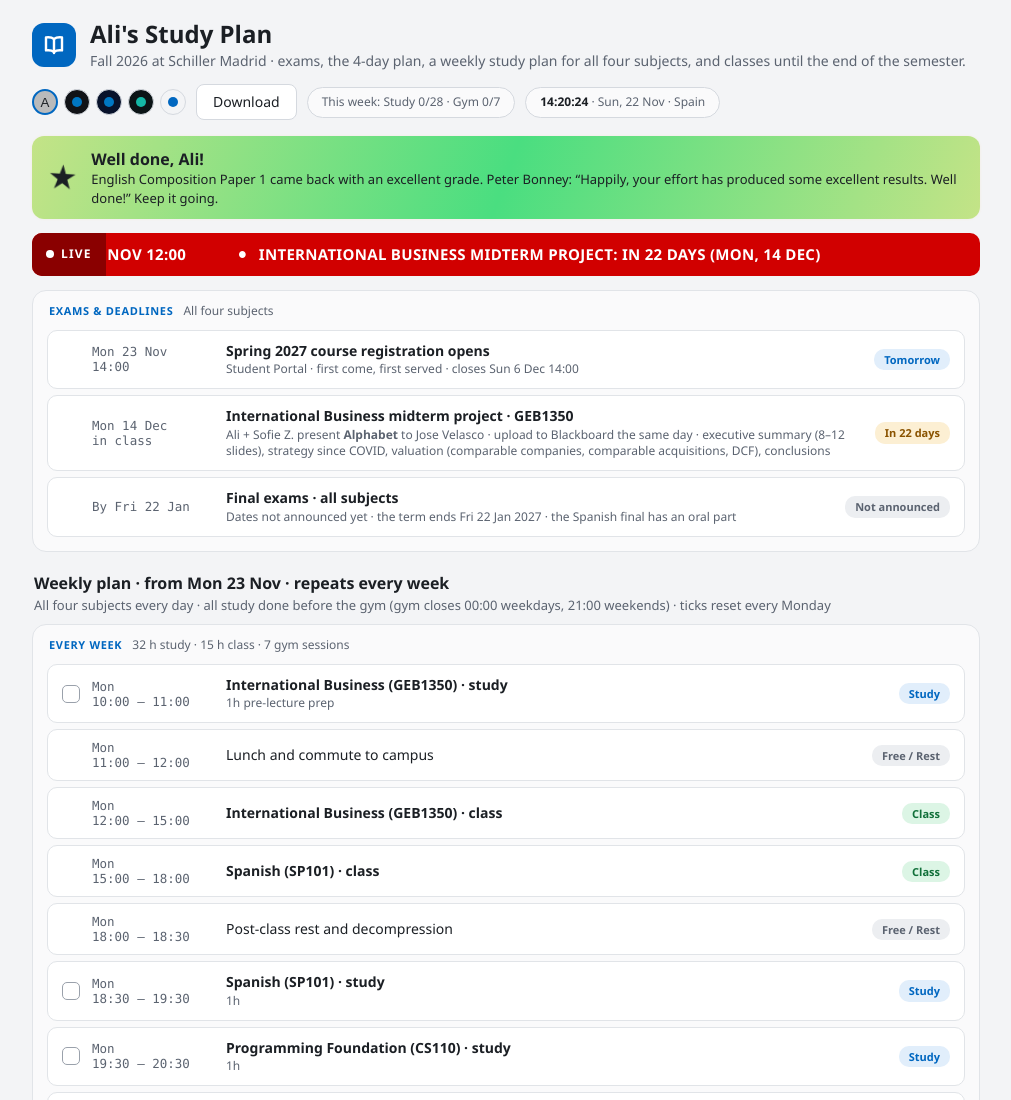
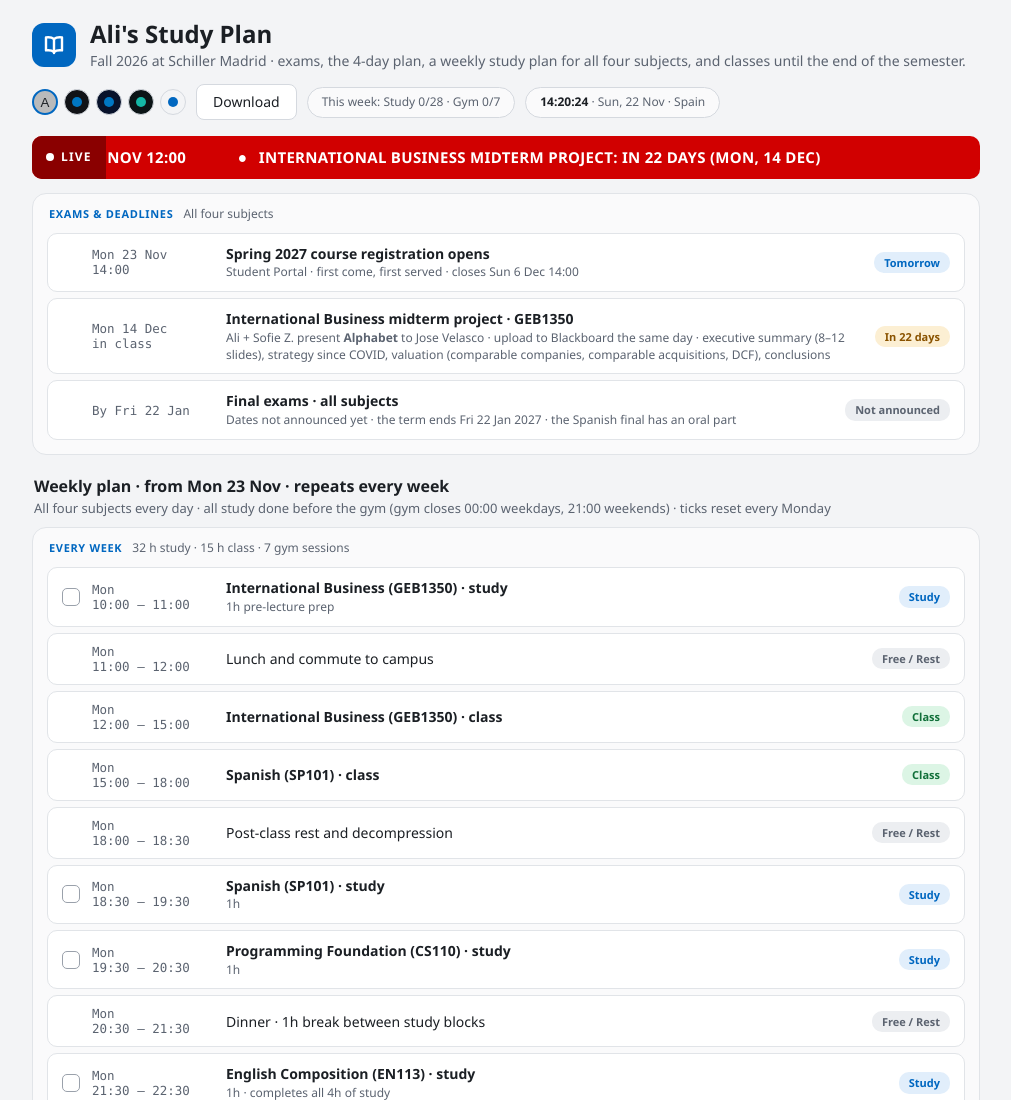
Before and after one commit to adibchehade/ali, a plain HTML site: page index.html in a window 1280 px wide. Shown: the top 1100 px of the page, without its empty margins (134-1145 px from the left). Drawn offline with Linux system fonts and the light colour scheme.

Commit message:
Remove the Well done banner
Co-Authored-By: Claude Opus 5.5 <noreply@anthropic.com>
Claude-Session: https://claude.ai/code/session_011AchxutYynBtuihnbvpk53

```diff
--- a/index.html
+++ b/index.html
@@ -148,7 +148,6 @@
     </div>
   </div>
 
-  <div class="cheer" id="cheer" data-until="2026-11-30"><span class="star" aria-hidden="true">&#9733;</span><span><b>Well done, Ali!</b><span>English Composition Paper 1 came back with an excellent grade. Peter Bonney: &ldquo;Happily, your effort has produced some excellent results. Well done!&rdquo; Keep it going.</span></span></div>
   <div class="news" role="status" aria-live="off"><span class="tagl"><i></i>LIVE</span><div class="track"><div class="ticker" id="ticker"><span>Loading the plan…</span></div></div></div>
 
   <section class="panel">
```
